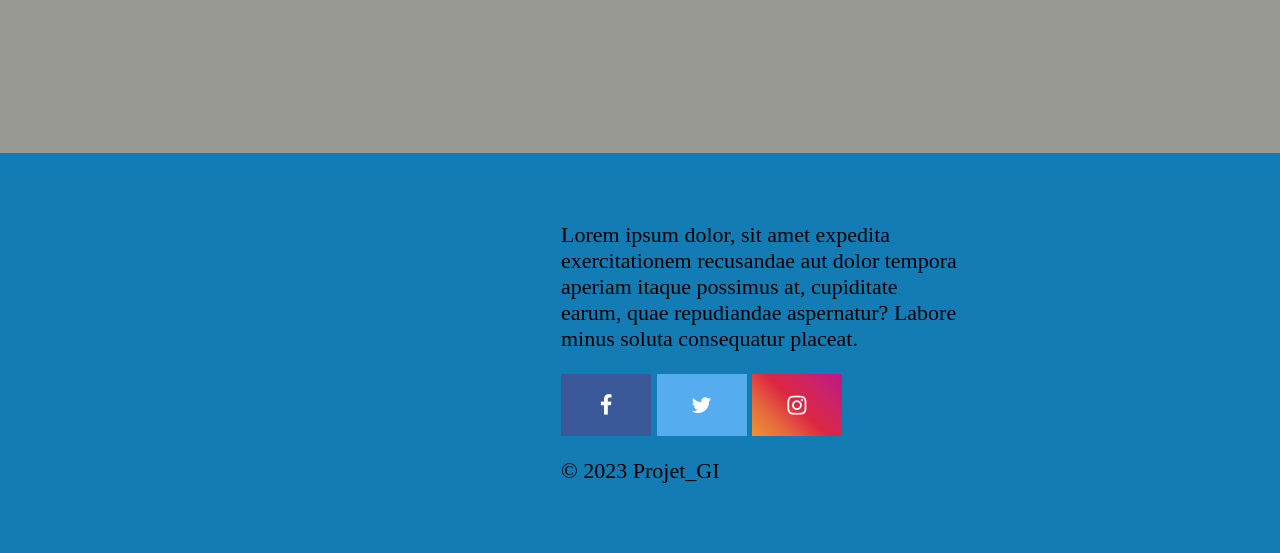
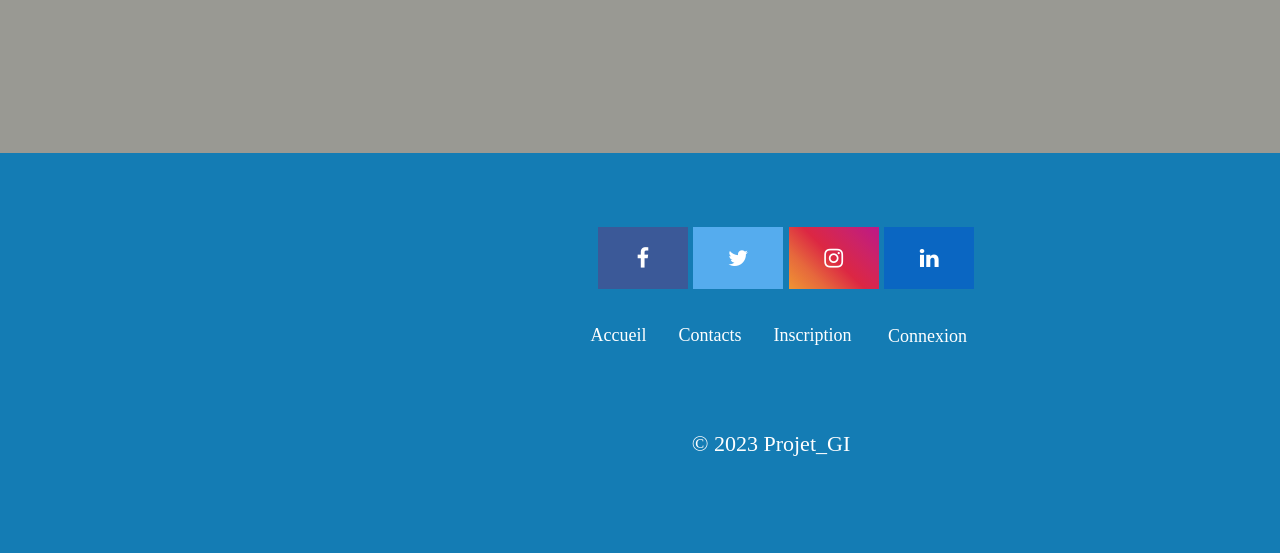
Before and after one commit to CY-Fafix/ing1-gi-groupe-4, a PHP site: page /test/php/creationCompte.php in a window 1280 px wide; the page is wider, and only the part inside the window is pictured. Shown: the part 1497-2050 px from the top of that part. Run offline with PHP 8.4, Linux system fonts and the light colour scheme.

Commit message:
Améliorer css

```diff
--- a/public/css/inscription.css
+++ b/public/css/inscription.css
@@ -48,7 +48,7 @@
 
 
 
-#Nom {
+/* #Nom {
 	position : absolute;
 	top : 600px;
 	left : 800px;
@@ -195,7 +195,7 @@
 	top : 1250px;
 	left : 990px;
 }
-
+ */
 
 
 
--- a/public/css/stylle.css
+++ b/public/css/stylle.css
@@ -45,7 +45,7 @@ header{
   flex-direction: column;
   align-items: center;
   color: white;
-  text-shadow: 3px 5px 5px black;
+  text-shadow: 3px 5px 5px rgb(54, 53, 53);
   background-color: linear-gradient(#11a086,blue);
   background-size: cover;
   margin-top:60px;
@@ -70,8 +70,8 @@ header{
 
 #top{
   list-style-type: none;
-  margin: -20px;
-  padding: 10px 40px;
+  /* margin: -20px; */
+  padding: 10px 27px;
   margin-top:0px;
   overflow: hidden;
   background-color: #11a086;
@@ -80,9 +80,13 @@ header{
   width:100%;
   top:0;
   z-index:1;
+  display:flex;
+  place-content: center;
+}
 
-
-
+#top ul{
+  /* display: inline; */
+  text-align: center;
 }
 
 li a.split {
@@ -241,13 +245,19 @@ li a:hover {
   color:white;
   border:none;
   display:block;
-  border-radius: 30px;
-  font-size: 16px;
-  height: 30px;
-  width: 200px;
+  font-size: 18px;
+  height: 50px;
+  width: 120px;
+
+  font-family: 'Aboreto';
+}
+
+#top #loginbtn{
   float:right;
-  margin-top:10px;
-  font-family: 'Aboreto';
+}
+#loginbtn:hover{
+  background-color: #38a6a2;
+  cursor: pointer;
 }
 .loginbtn2{
   background-color: #11a086;
@@ -460,3 +470,58 @@ li a:hover {
 
     color: white;
   }
+
+  .fa-linkedin {
+    background: #0A66C2;
+    color: white;
+  }
+
+  .bas{
+    width: 90%;
+    display:flex;
+    align-items: center;
+    flex-direction: column;
+  }
+
+  .bottom_menu{
+    display:flex;
+
+    width: 100%;
+  }
+
+  .bottom_menu li {
+    display: inline;
+  }
+  .bottom_menu ul {
+    text-align: center;
+
+  }
+
+  .social{
+    margin-left: 50px;
+  }
+
+  .copyrights{
+    color:white;
+    margin-left: -130px;
+  }
+
+  .bottom_menu  #loginbtn{
+    background-color: #147cb4;
+    text-align: center;
+
+
+  }
+
+  .bottom_menu  #loginbtn:hover{
+    background-color: #38a6a2;
+    text-align: center;
+    cursor: pointer;
+
+  }
+
+  #copy{
+    width: 200px;
+    text-align: center;
+    padding-left: 150px;
+  }
--- a/public/index.php
+++ b/public/index.php
@@ -17,6 +17,7 @@
 
     include ('php/header.php');
     ?>
+
 
 	<div class="body">
 		<div class="presentation">
--- a/public/php/footer.php
+++ b/public/php/footer.php
@@ -4,20 +4,41 @@
 
 <footer>
     <div class="bas">
-        <div class="message">
-            <p>
-            Lorem ipsum dolor, sit amet  expedita exercitationem recusandae aut dolor tempora aperiam itaque possimus at, cupiditate earum, quae repudiandae aspernatur? Labore minus soluta consequatur placeat.
-            </p>
 
-        </div>
         <div class="social">
             <!-- Add font awesome icons -->
             <a href="#" class="fa fa-facebook"></a>
             <a href="#" class="fa fa-twitter"></a>
             <a href="#" class="fa fa-instagram"></a>
+            <a href="#" class="fa fa-linkedin"></a>
         </div>
+        <div id="bottom_menu">
+            <ul class="bottom_menu">
+                <li><a href="../index.php" >Accueil</a></li>
+                <!-- <li><a href="Challenges.html">Challenges</a></li> -->
+                <li><a href="/php/message.php">Contacts</a></li>
+                <li><a href="/php/inscription.php">Inscription</a></li>
+                <li>
+                    <!-- Button to open the modal login form -->
+                    <button onclick="document.getElementById('id01').style.display='block'" id="loginbtn" >Connexion</button>
+                </li>
+                <!-- <li><a href="Connexion.html" class="split"> -->
+                        <!-- <?php
+                        // if(isset($_SESSION['utilisateur_connecte'])){
+                        // 	echo('Déconnexion');
+                        // } else {
+                        // 	echo('Connexion');
+                        // }
+                    ?>  -->
+                <!-- </a></li> -->
+
+
+
+            </ul>
+        </div>
+        <br>
         <div class="copyrights">
-            <p>© 2023 Projet_GI
+            <p id="copy">© 2023 Projet_GI </p>
         </div>
 
 </footer>
--- a/public/php/header.php
+++ b/public/php/header.php
@@ -13,9 +13,10 @@ session_start();
 
 	<nav>
 		<ul id="top">
-			<li><a href="../index.php" class="active">Accueil</a></li>
-			<li><a href="Challenges.html">Challenges</a></li>
+			<li><a href="../index.php" >Accueil</a></li>
+			<!-- <li><a href="Challenges.html">Challenges</a></li> -->
 			<li><a href="/php/message.php">Contacts</a></li>
+			<li><a href="/php/inscription.php" class="split">Inscription</a></li>
 			<li>
 				<!-- Button to open the modal login form -->
         		<button onclick="document.getElementById('id01').style.display='block'" id="loginbtn" class="split">Connexion</button>
@@ -45,7 +46,7 @@ session_start();
 			<!-- Modal Content -->
 			<form class="modal-content animate" action="/action_page.php">
 				<div class="imgcontainer">
-					<img src="assets/truc.jpg" alt="Avatar" class="avatar">
+					<img src="../assets/truc.jpg" alt="Avatar" class="avatar">
 				</div>
 
 				<div class="container">
```
Also changed, not shown: public/css/message.css (+85 -157 lines), public/php/message.php (+21 -7 lines).
